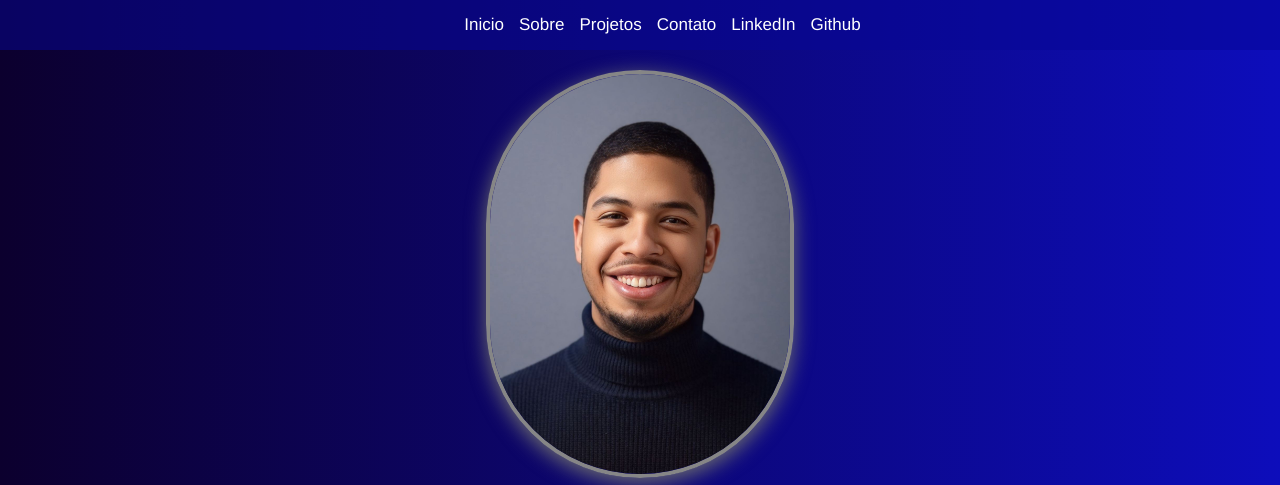
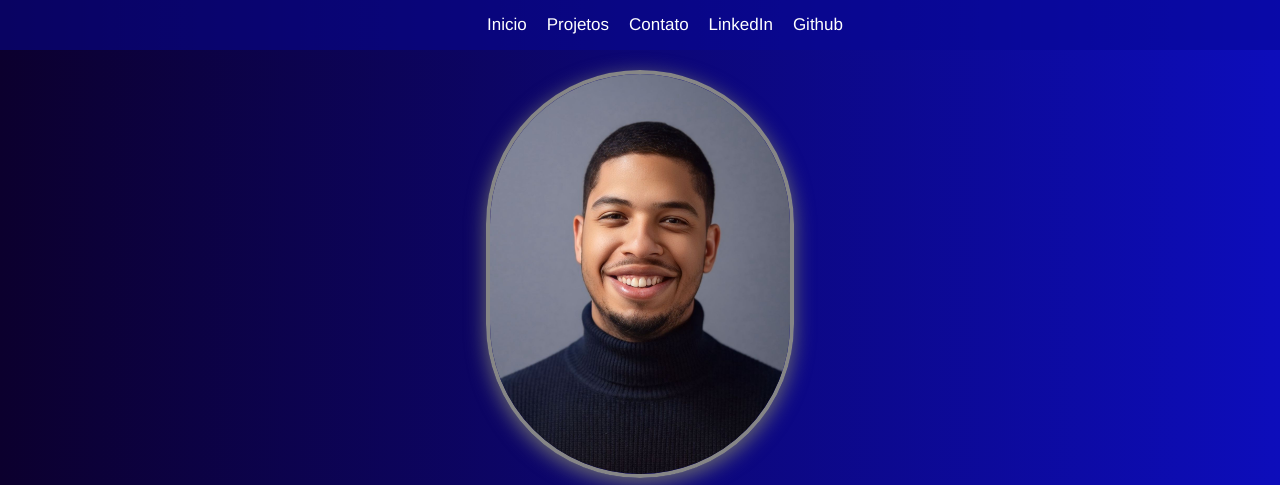
Before and after one commit to lsantana99/Portfolio, a plain HTML site: page index.html in a window 1280 px wide. Shown: the top 485 px of the page. Drawn offline with Linux system fonts and the light colour scheme.

Commit message:
Portfolio

```diff
--- a/index.html
+++ b/index.html
@@ -13,7 +13,6 @@
             <nav>
                 <ul>
                     <li><a href="#inicio">Inicio</a></li>
-                    <li><a href="#sobre">Sobre</a></li>
                     <li><a href="#projetos">Projetos</a></li>
                     <li><a href="#contato">Contato</a></li>
                     <li><a href="https://www.linkedin.com/in/lucas-santana-oliveira/" target="_blank">LinkedIn</a></li>
--- a/style/style.css
+++ b/style/style.css
@@ -43,7 +43,7 @@ ul{
 
 li{
     display: inline;
-    padding-left: 15px;
+    padding-left: 20px;
 }
 
 li a{
```
